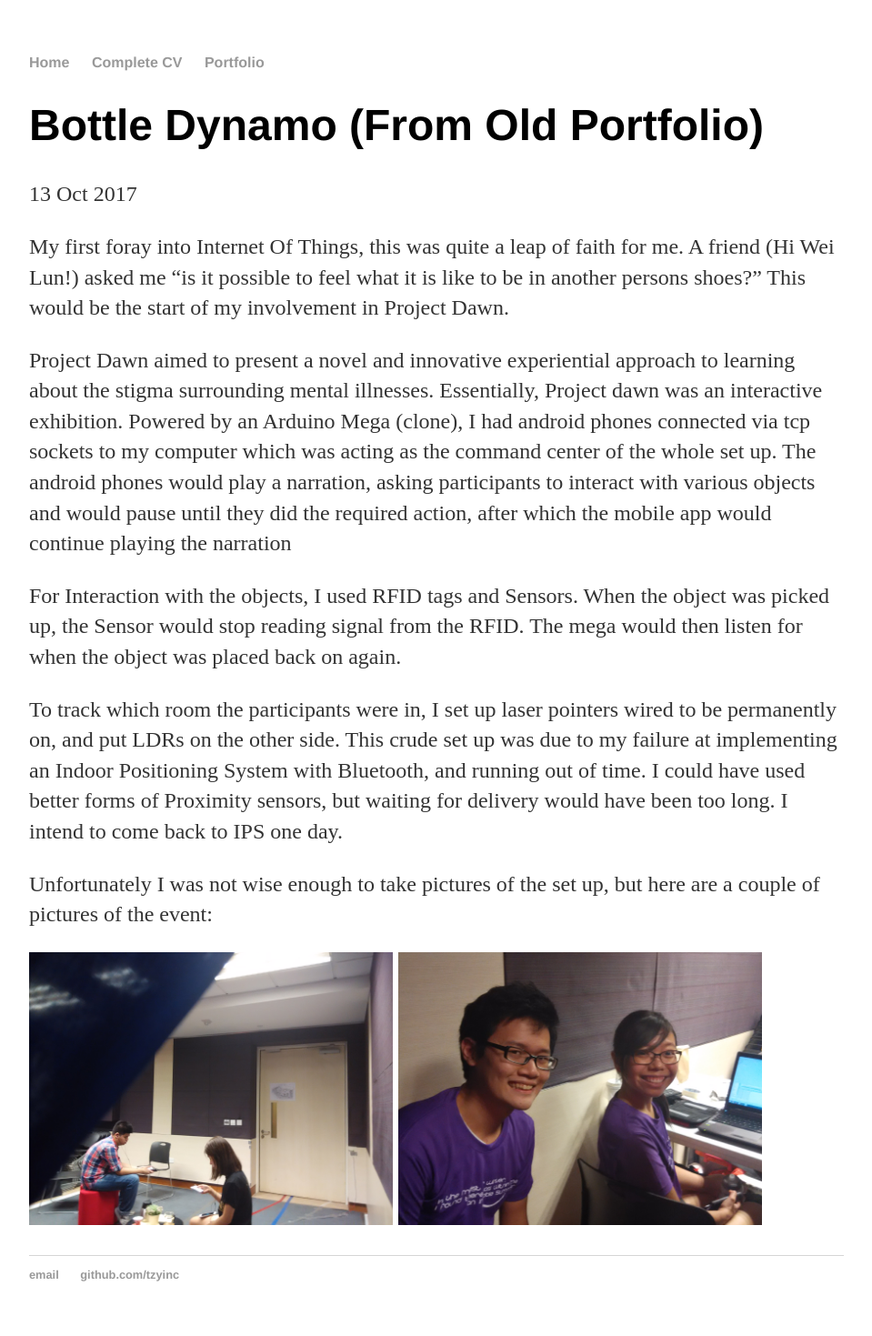
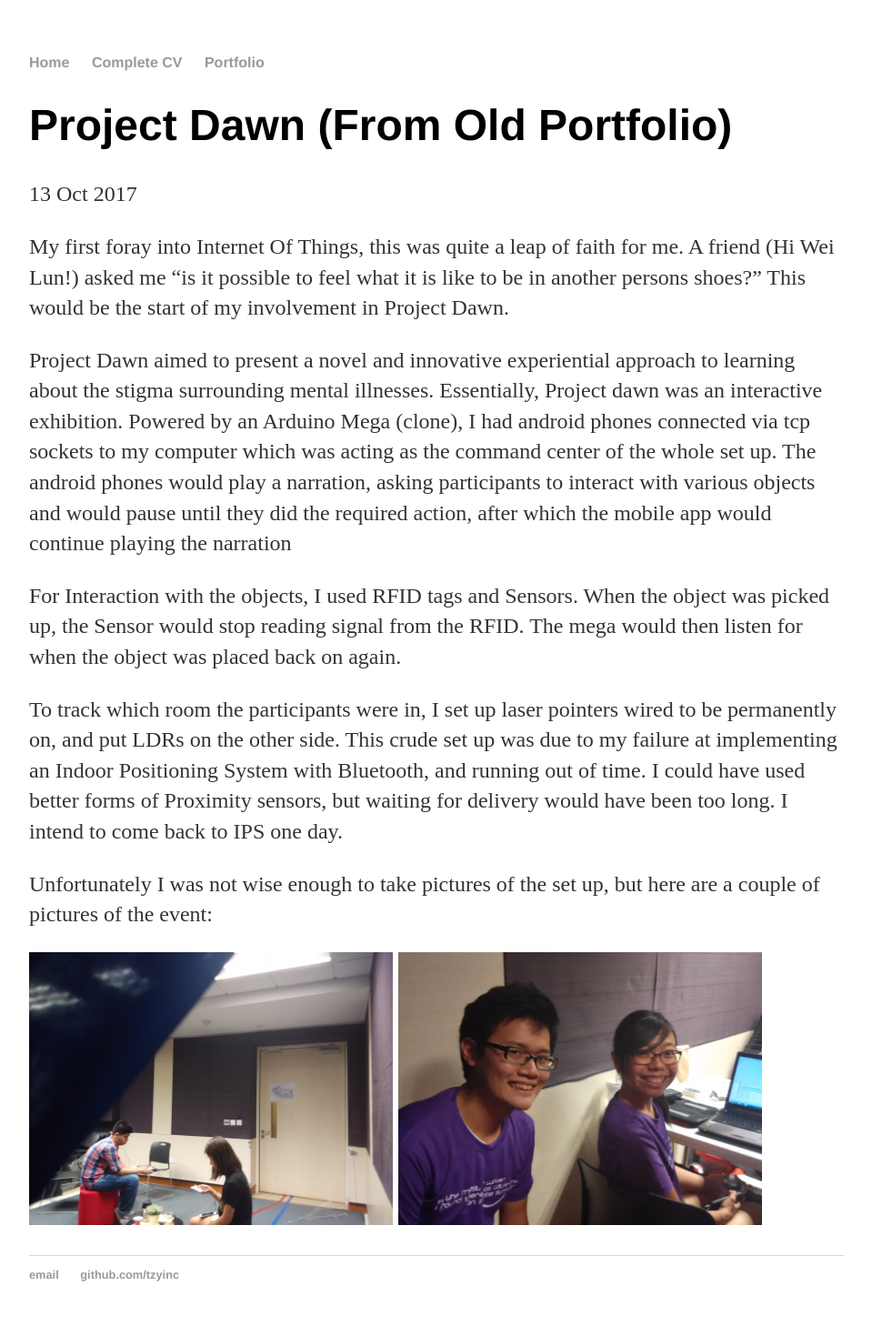
Before and after one commit to Tzyinc/tzyinc.github.io, a Jekyll site: the page built from _posts/2017-10-13-Project-Dawn.md, in a window 1280 px wide. Shown: the whole page at 91% size, without its empty margins (160-1119 px from the left). Built offline with Jekyll 4.4.1, drawn with Linux system fonts in a browser that asks for light colours.

Commit message:
Fixed project dawn

```diff
--- a/_posts/2017-10-13-Project-Dawn.md
+++ b/_posts/2017-10-13-Project-Dawn.md
@@ -1,6 +1,6 @@
 ---
 layout: posts
-title: "Bottle Dynamo (From Old Portfolio)"
+title: "Project Dawn (From Old Portfolio)"
 date: 2017-10-13
 ---
 
```
